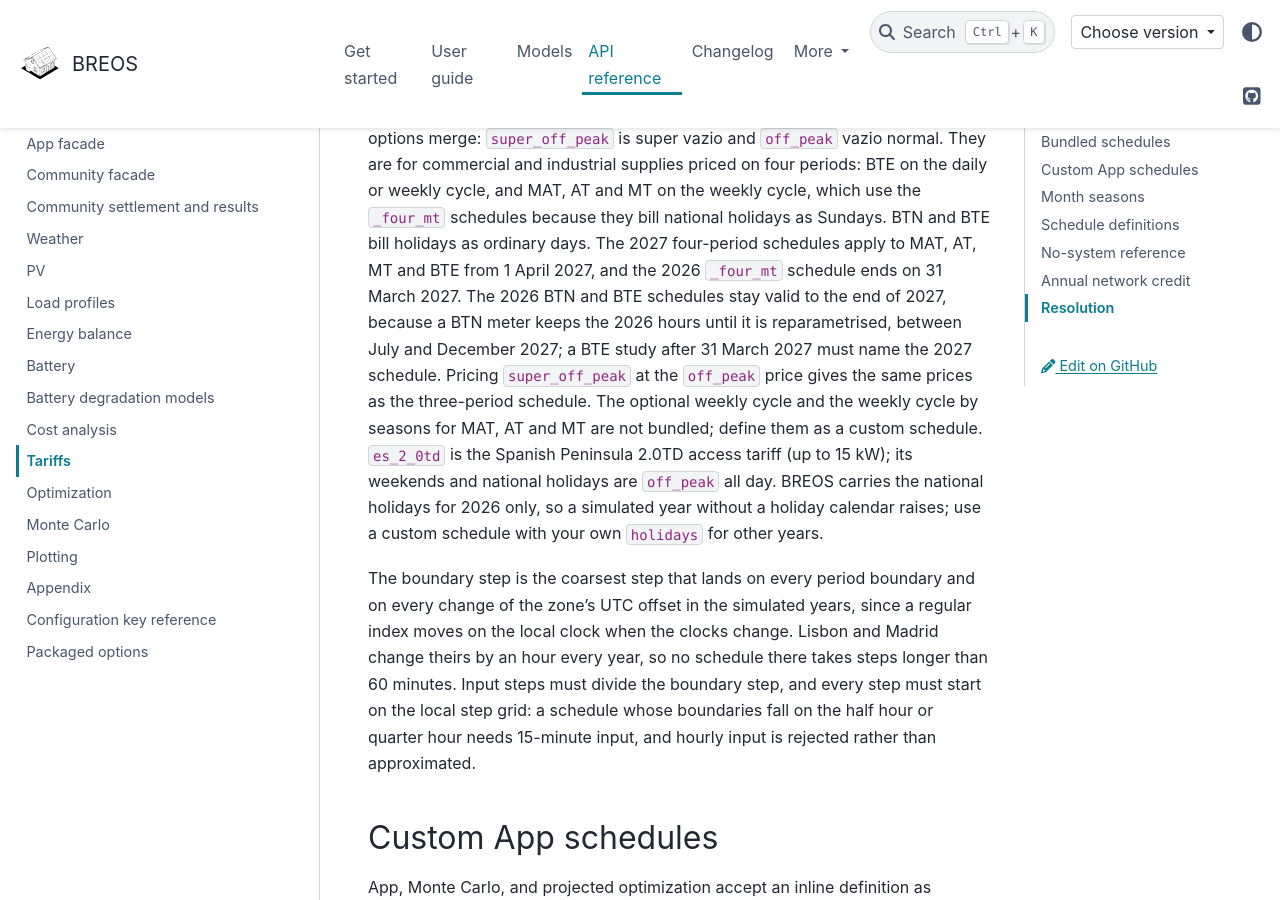
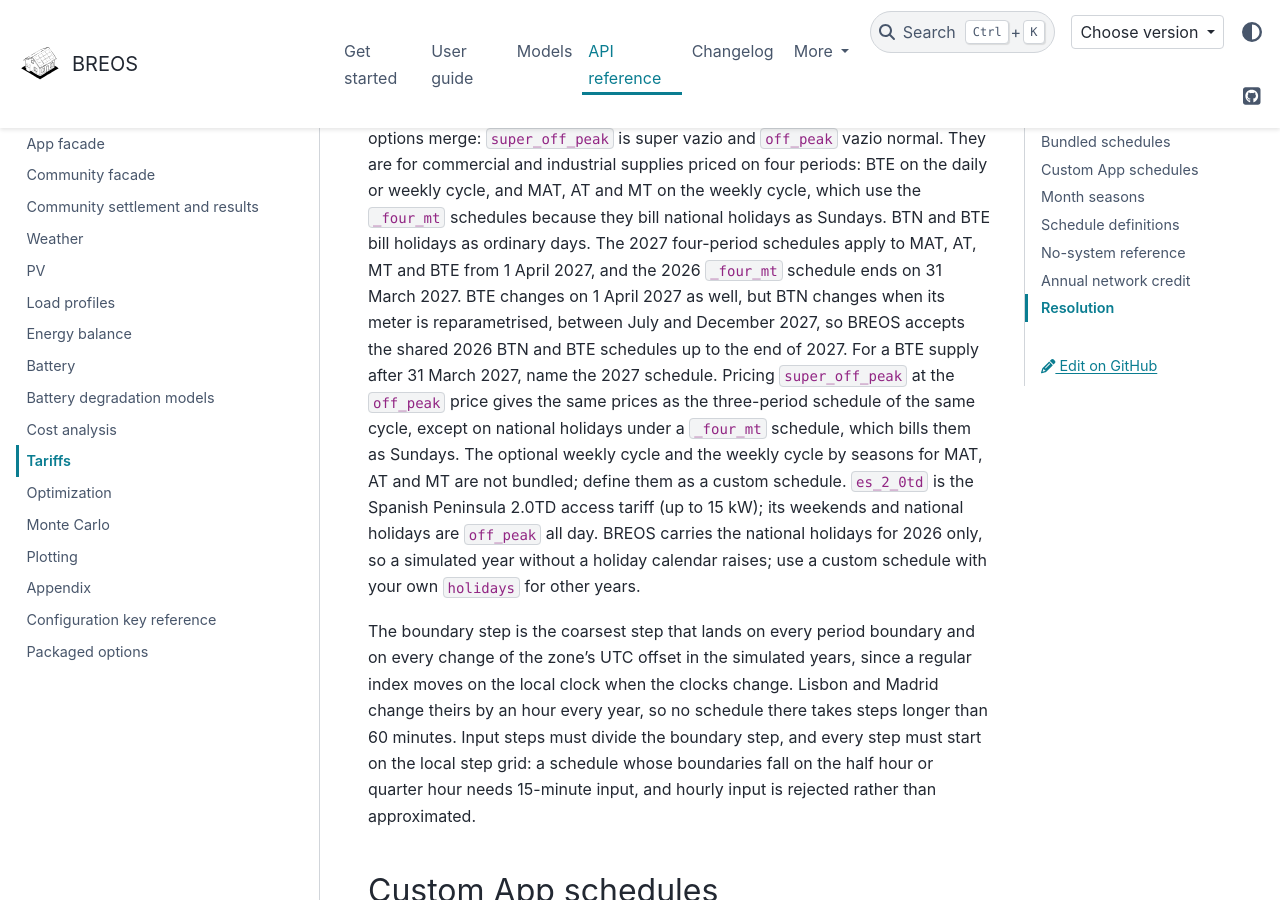
Before and after one commit to Str4vinci/breos, a Sphinx documentation site: the page built from docs/api/tariffs.md, in a window 1280 px wide and 900 px high, scrolled down 3078 px. Built offline with Sphinx 7.4.7 and the PyData theme 0.15.4, drawn with Linux system fonts in a browser that asks for light colours; pages that are not in the unit, such as notebooks, are missing from menus; comment, search, counter and statistics services are not loaded.

Commit message:
docs(tariffs): separate the BTE cutover from the accepted dates; test a sub-day slice

```diff
--- a/docs/api/tariffs.md
+++ b/docs/api/tariffs.md
@@ -48,11 +48,13 @@ on the daily or weekly cycle, and MAT, AT and MT on the weekly cycle, which
 use the `_four_mt` schedules because they bill national holidays as Sundays.
 BTN and BTE bill holidays as ordinary days. The 2027 four-period schedules
 apply to MAT, AT, MT and BTE from 1 April 2027, and the 2026 `_four_mt`
-schedule ends on 31 March 2027. The 2026 BTN and BTE schedules stay valid to
-the end of 2027, because a BTN meter keeps the 2026 hours until it is
-reparametrised, between July and December 2027; a BTE study after 31 March
-2027 must name the 2027 schedule. Pricing `super_off_peak` at
-the `off_peak` price gives the same prices as the three-period schedule. The
+schedule ends on 31 March 2027. BTE changes on 1 April 2027 as well, but
+BTN changes when its meter is reparametrised, between July and December
+2027, so BREOS accepts the shared 2026 BTN and BTE schedules up to the end
+of 2027. For a BTE supply after 31 March 2027, name the 2027 schedule.
+Pricing `super_off_peak` at the `off_peak` price gives the same prices as
+the three-period schedule of the same cycle, except on national holidays
+under a `_four_mt` schedule, which bills them as Sundays. The
 optional weekly cycle and the weekly cycle by seasons for MAT, AT and MT are
 not bundled; define them as a custom schedule.
 `es_2_0td` is the Spanish Peninsula 2.0TD access tariff (up to 15 kW); its
```
Also changed, not shown: 1 other file.
